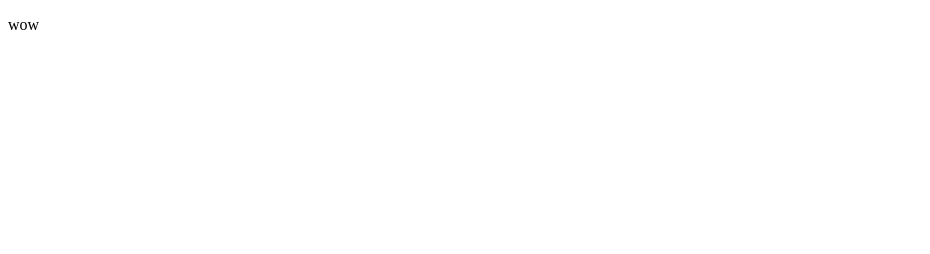
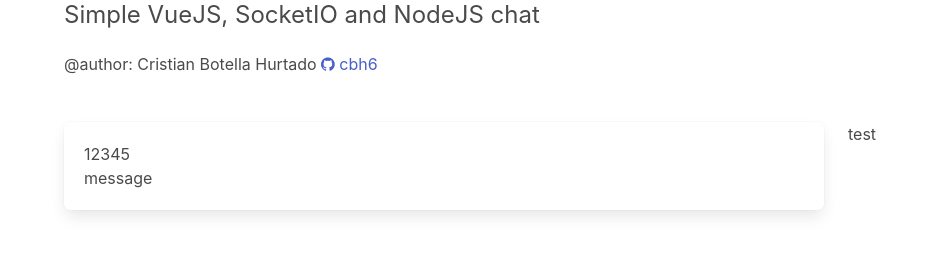
Before and after one commit to publisherKim/socketIoCahtTest, a website: page app/index.html in a window 1280 px wide. Shown: the whole page, without its empty margins (0-930 px from the left). Drawn offline with nearby package versions, Linux system fonts and the light colour scheme.

Commit message:
chatting

```diff
--- /dev/null
+++ b/app/app.js
@@ -0,0 +1 @@
+console.log(1111);
--- a/app/index.html
+++ b/app/index.html
@@ -1,12 +1,62 @@
 <!DOCTYPE html>
 <html lang="en">
+
 <head>
   <meta charset="UTF-8">
-  <meta name="viewport" content="width=device-width, initial-scale=1.0">
-  <meta http-equiv="X-UA-Compatible" content="ie=edge">
-  <title>serverTest</title>
+  <title>Chat App</title>
+  <link rel="stylesheet" href="npm/bulma/css/bulma.css">
+  <link rel="stylesheet" href="npm/font-awesome/css/font-awesome.min.css">
+  <link rel="stylesheet" href="/stylesheets/style.css">
 </head>
+
 <body>
-  <p>wow</p>
+  <div id="app" class="container">
+    <h5 class="subtitle is-4">Simple VueJS, SocketIO and NodeJS chat</h5>
+    <h6 class="subtitle is-6">
+      @author: Cristian Botella Hurtado
+
+      <a href="https://github.com/cbh6">
+        <i class="fa fa-github" aria-hidden="true"></i>
+        cbh6
+      </a>
+    </h6>
+    <br>
+
+    <!-- Chat Box goes here -->
+    <div class="columns">
+      <div class="column is-two-thirds">
+
+        <!-- inputs user name -->
+        <transition name="fade">
+          <input-name></input-name>
+        </transition>
+
+        <!-- message list -->
+        <transition name="slide-fade">
+          <div class="box" v-show="isLogged">
+            <div class="messages">
+              <ul>
+                <li v-for="message in messages">
+                  <p>12345</p>
+                </li>
+              </ul>
+            </div>
+            <!-- inputs new message -->
+            <p>message</p>
+          </div>
+        </transition>
+      </div>
+
+      <!-- user list -->
+      <div class="column">
+        <p>test</p>
+      </div>
+    </div>
+  </div>
+
+  <script src="npm/vue/dist/vue.js"></script>
+  <script src="npm/socket.io-client/dist/socket.io.js"></script>
+  <script src="app.js"></script>
 </body>
+
 </html>
```
Also changed, not shown: app/stylesheets/style.css (added).
